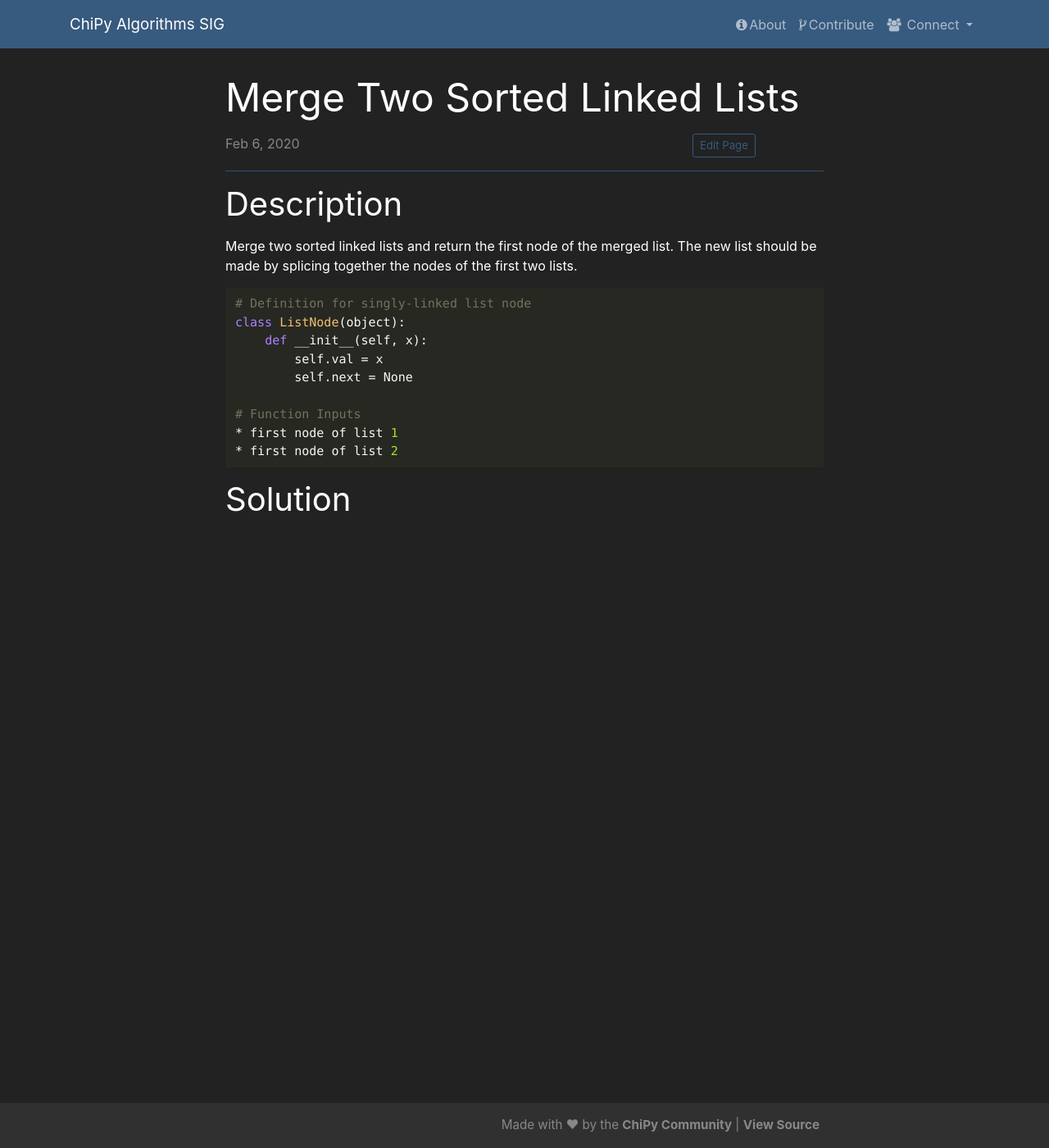
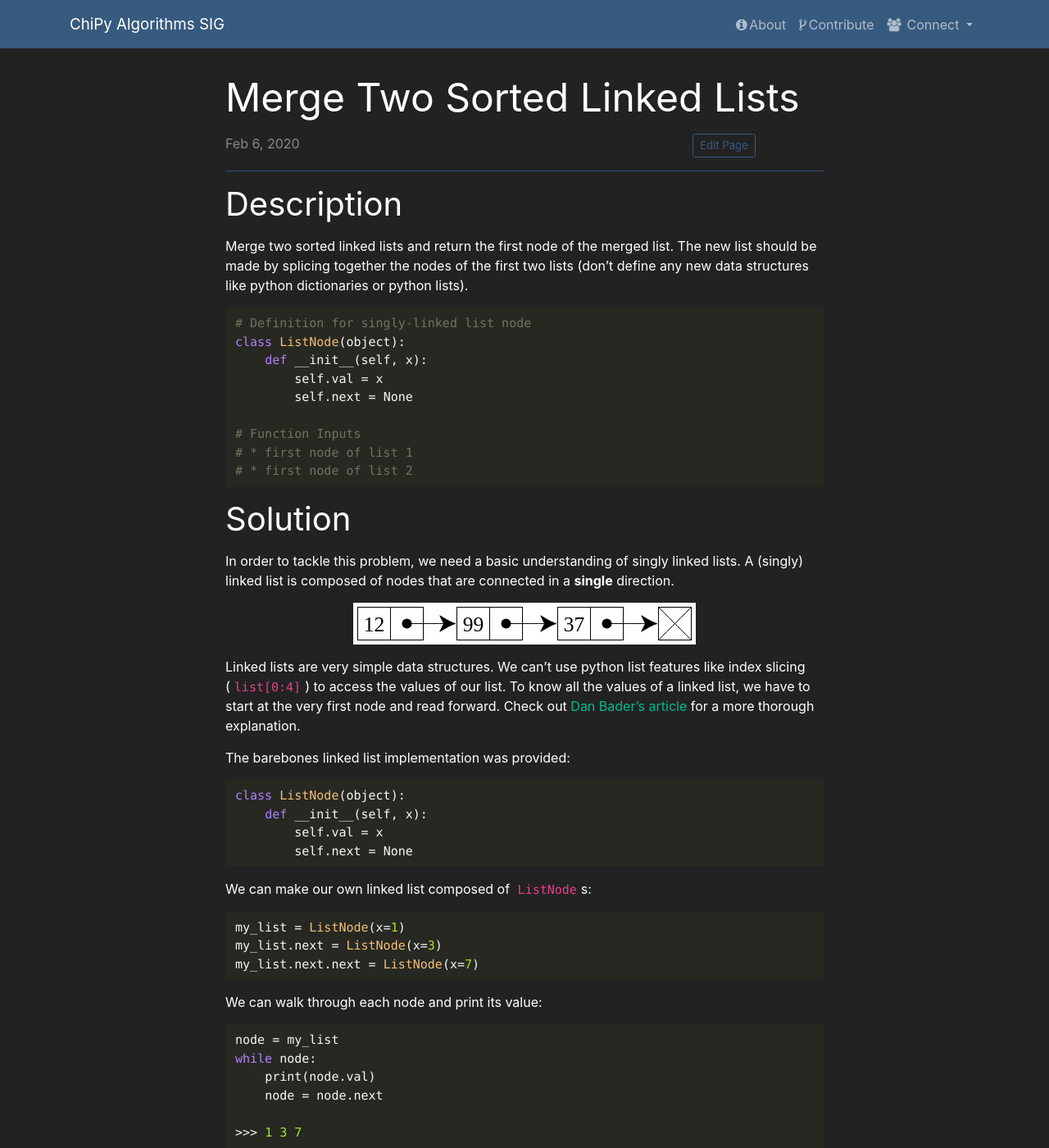
Before and after one commit to chicagopython/algosig, a Jekyll site: the page built from _posts/2020-02-06-merge-two-linked-lists.md, in a window 1280 px wide and 1400 px high. Shown: the whole window at 82% size. Built offline with Jekyll 4.4.1, drawn with Linux system fonts in a browser that asks for light colours; nearby versions of some CDN libraries; our own code applies the rules of GitHub Pages for plain Markdown files; some of the changed text lies outside the part shown.

Commit message:
add solution, post-img class

````diff
--- a/_posts/2020-02-06-merge-two-linked-lists.md
+++ b/_posts/2020-02-06-merge-two-linked-lists.md
@@ -9,7 +9,7 @@
 
 ## Description
 
-Merge two sorted linked lists and return the first node of the merged list. The new list should be made by splicing together the nodes of the first two lists.
+Merge two sorted linked lists and return the first node of the merged list. The new list should be made by splicing together the nodes of the first two lists (don't define any new data structures like python dictionaries or python lists).
 
 ```python
 # Definition for singly-linked list node
@@ -19,8 +19,77 @@
         self.next = None
 
 # Function Inputs
-* first node of list 1
-* first node of list 2
+# * first node of list 1
+# * first node of list 2
 ```
 
 ## Solution
+
+In order to tackle this problem, we need a basic understanding of singly linked lists. A (singly) linked list is composed of nodes that are connected in a **single** direction.
+
+<a href="https://en.wikipedia.org/wiki/Linked_list"><img class="post-img" src="{{ '/assets/img/singly-linked-list.svg' | relative_url }}" title="Wikipedia"></a>
+
+Linked lists are very simple data structures. We can't use python list features like index slicing (`list[0:4]`) to access the values of our list. To know all the values of a linked list, we have to start at the very first node and read forward. Check out [Dan Bader's article](https://dbader.org/blog/python-linked-list) for a more thorough explanation.
+
+The barebones linked list implementation was provided:
+
+```python
+class ListNode(object):
+    def __init__(self, x):
+        self.val = x
+        self.next = None
+```
+
+We can make our own linked list composed of `ListNode`s:
+```python
+my_list = ListNode(x=1)
+my_list.next = ListNode(x=3)
+my_list.next.next = ListNode(x=7)
+```
+
+We can walk through each node and print its value:
+```python
+node = my_list
+while node:
+    print(node.val)
+    node = node.next
+
+>>> 1 3 7
+```
+
+And now we can approach our solution:
+
+```python
+def merge_two_lists(l1: ListNode, l2: ListNode) -> ListNode:
+    # create a blank node to start our merged list. We will add nodes to this list
+    #   in increasing order.
+    merged_list_node_1 = ListNode(None)
+
+    # make a "head" that will point to the blank node_1 to start. We'll move it
+    #   forward so it's always pointing to the last value of our merged list.
+    head = merged_list_node_1
+
+    while l1 and l2:
+        if l1.val <= l2.val:
+            # add the smaller node to our merged list
+            head.next = l1
+            # update l1 to refer to the next item of its list
+            l1 = l1.next
+
+        elif l2.val < l1.val:
+            head.next = l2
+            l2 = l2.next
+
+        # move our head pointer forward
+        head = head.next
+
+    # finally we need to add the last node from whichever list
+    #   was not empty when we broke out of the while loop above
+    if l1:
+        head.next = l1
+    elif l2:
+        head.next = l2
+
+    # since the first item of our list is None, we return the next value
+    return merged_list_node_1.next
+```
--- a/assets/style.css
+++ b/assets/style.css
@@ -41,6 +41,16 @@
 .post-listing a:hover { color: #F6127D !important;}
 
 .post-listing a:hover, a:visited, a:active { text-decoration: none;}
+
+.post-img {
+    background-color: white;
+    padding: 5px;
+    max-width: 100%;
+    height: auto;
+    margin-left: auto !important;
+    margin-right: auto !important;
+    display: block !important;
+}
 
 /** Set `margin-bottom` to maintain vertical rhythm */
 h1, h2, h3, h4, h5, h6, p, blockquote, pre, ul, ol, dl, figure, .highlight { margin-bottom: 15px; }
````
Also changed, not shown: assets/img/singly-linked-list.svg (added).
